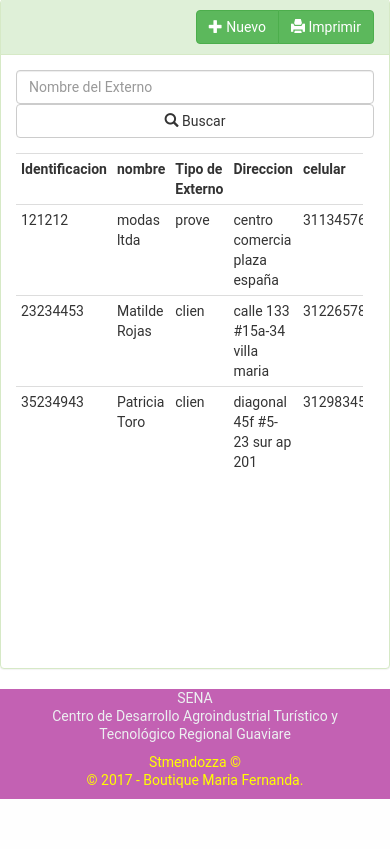
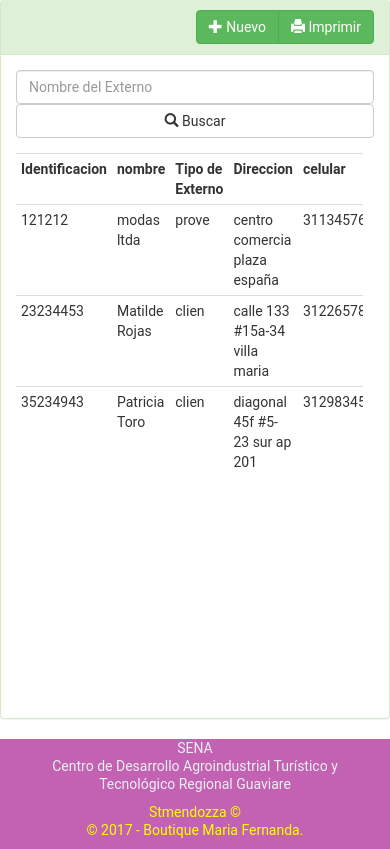
Before and after one commit to erickmarcia/GIBMAFE, a PHP site: page /externos.php in a window 390 px wide. Shown: the part 161-1010 px from the top of the page. Before the commit the page ends 960 px from the top, so only its background shows below. Run offline with PHP 8.4, Linux system fonts and the light colour scheme; a user stored in the database is signed in; data comes from the database, SQL or seed files in the repository; some libraries are stand-ins or nearby versions.

Commit message:
Update estilos.css

```diff
--- a/codigo/css/estilos.css
+++ b/codigo/css/estilos.css
@@ -112,7 +112,7 @@ h4{
 	line-height: 18px;
 }
 .contenedor-section{
-	height:350px;
+	height:430px;
 	padding: 0;
 
 	overflow: scroll;
@@ -187,7 +187,7 @@ a:focus, a:hover {
 	.contenedor-section{
 		/*position: fixed;*/
 		width: 97%;
-		height:500px;
+		height:550px;
 		padding: 0;
 	}
 	.loginfondo{
```
